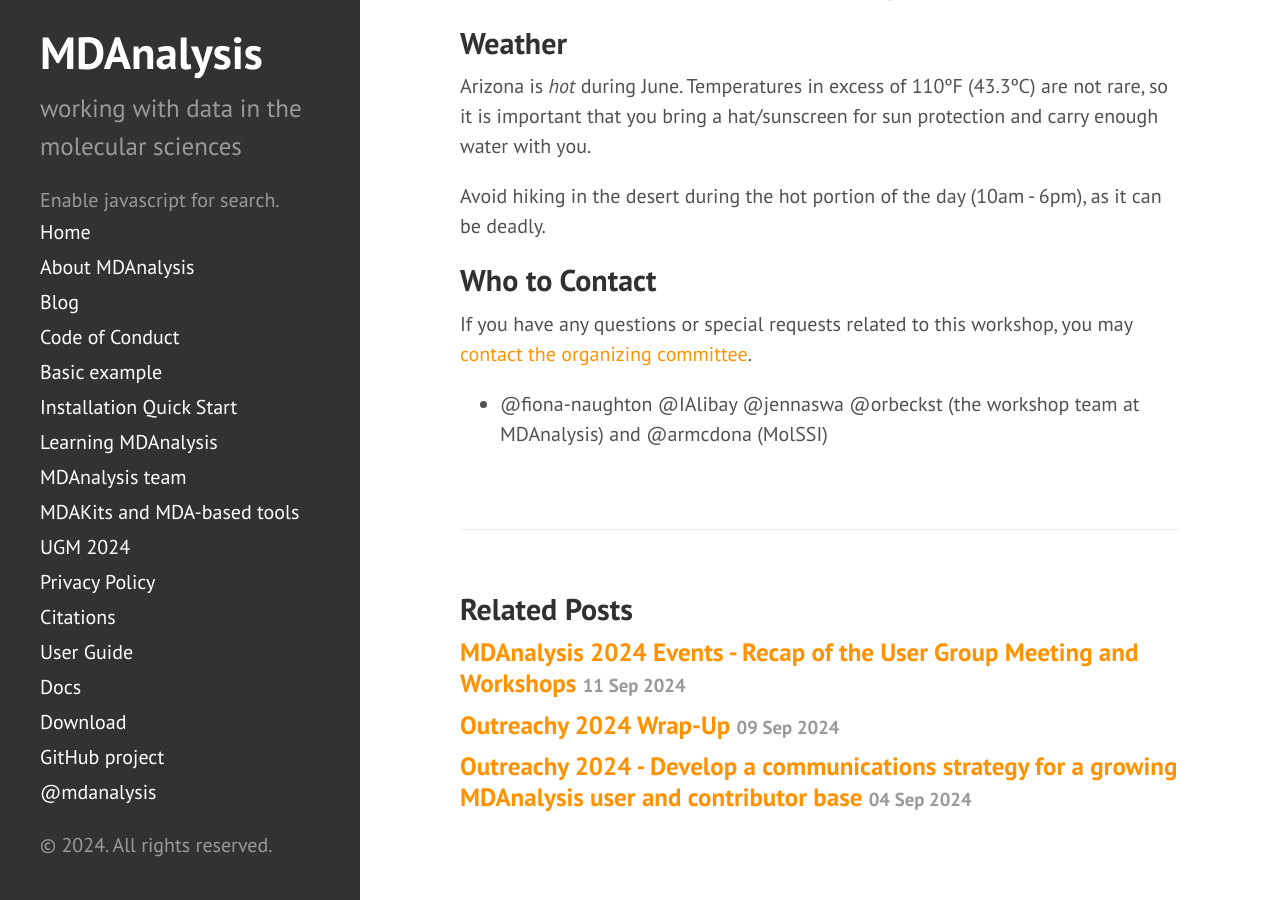
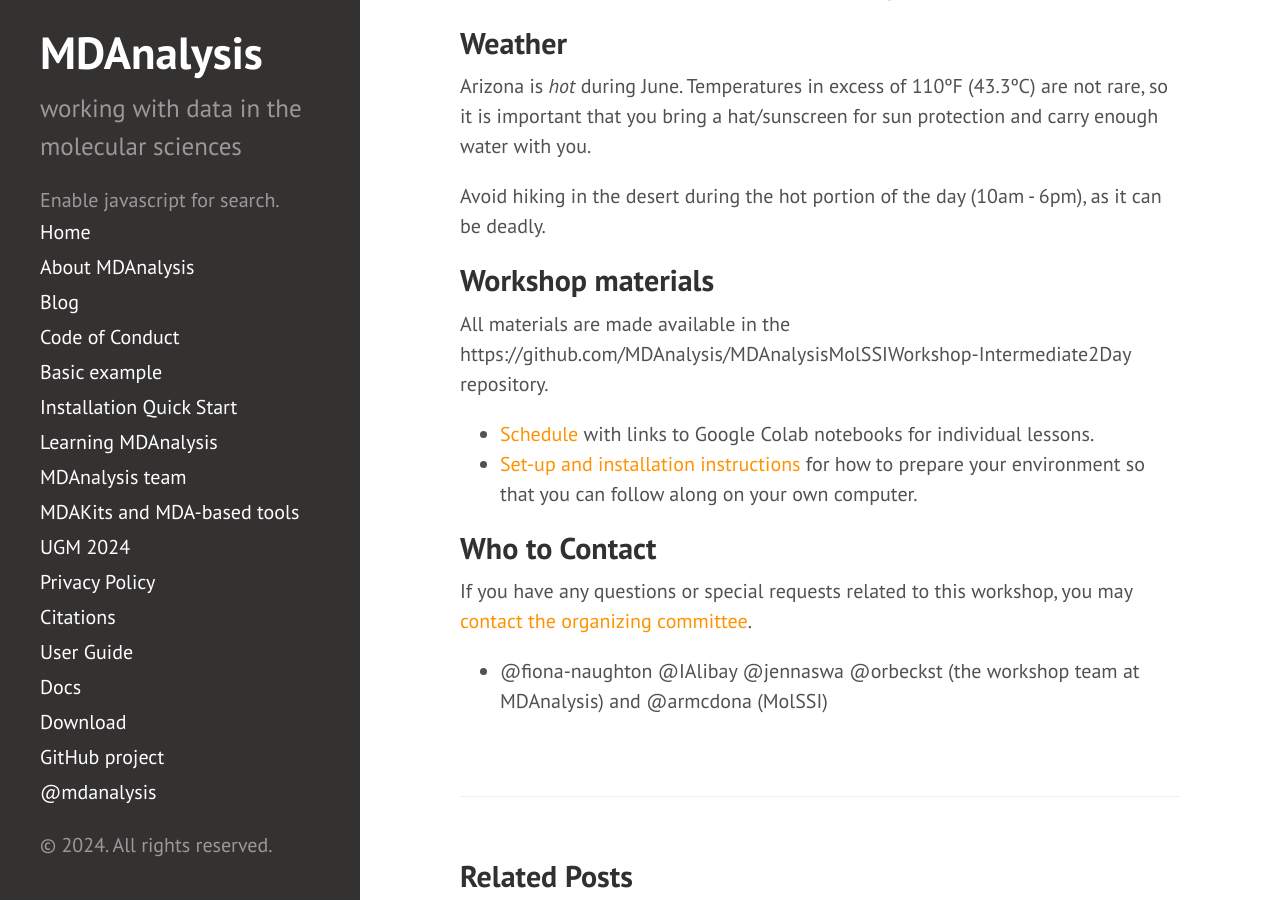
Before and after one commit to MDAnalysis/MDAnalysis.github.io, a Jekyll site: the page built from _posts/2024-05-14-ASUworkshop.md, in a window 1280 px wide and 900 px high, scrolled down 3928 px. Built offline with Jekyll 4.4.1, drawn with Linux system fonts in a browser that asks for light colours; comment, search, counter and statistics services are not loaded.

Commit message:
add repo to ASU MDA/MolSSI page (#407)
added materials and links to the MDA/MolSSI page so that they are easily findable

```diff
--- a/_posts/2024-05-14-ASUworkshop.md
+++ b/_posts/2024-05-14-ASUworkshop.md
@@ -167,6 +167,11 @@ enough water with you.
 Avoid hiking in the desert during the hot portion of the day (10am - 6pm), as it
 can be deadly.
 
+## Workshop materials
+All materials are made available in the https://github.com/MDAnalysis/MDAnalysisMolSSIWorkshop-Intermediate2Day repository.
+
+* [Schedule](https://github.com/MDAnalysis/MDAnalysisMolSSIWorkshop-Intermediate2Day/blob/jun24-ws/README.md) with links to Google Colab notebooks for individual lessons.
+* [Set-up and installation instructions](https://github.com/MDAnalysis/MDAnalysisMolSSIWorkshop-Intermediate2Day/blob/jun24-ws/INSTALL.md) for how to prepare your environment so that you can follow along on your own computer.
 
 ## Who to Contact
 
```
